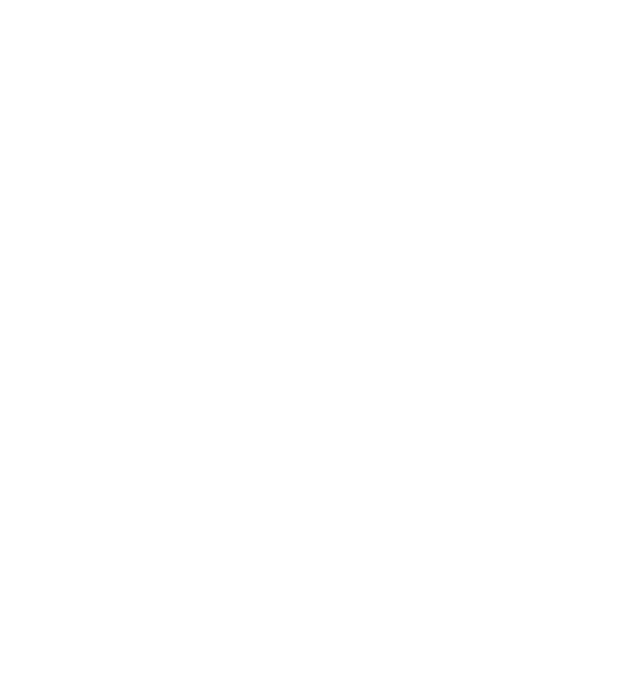
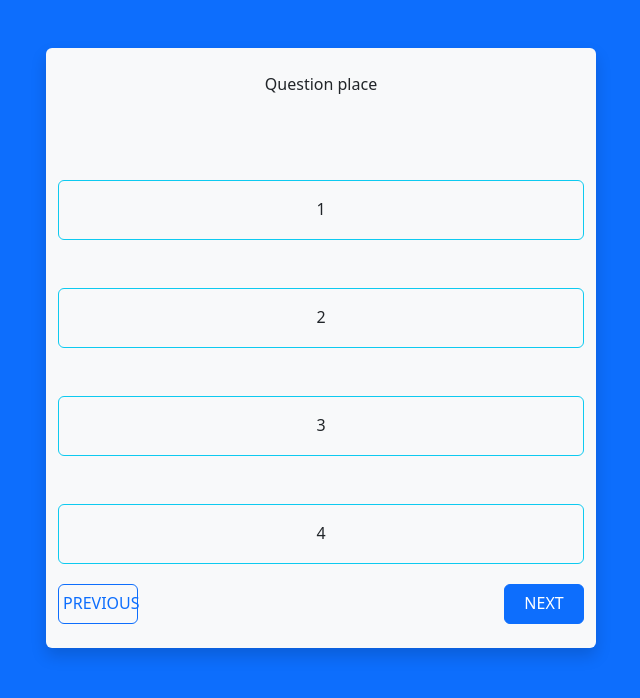
Before and after one commit to kirito554jbr/bootsrap-js-1, a plain HTML site: page index.html in a window 1280 px wide. Shown: the whole page, without its empty margins (319-959 px from the left). Drawn offline with nearby package versions, Linux system fonts and the light colour scheme.

Commit message:
late push

```diff
--- a/index.html
+++ b/index.html
@@ -3,9 +3,27 @@
 <head>
     <meta charset="UTF-8">
     <meta name="viewport" content="width=device-width, initial-scale=1.0">
-    <title>Quizz</title>
+    <script src="https://cdn.jsdelivr.net/npm/bootstrap@5.3.3/dist/js/bootstrap.bundle.min.js" integrity="sha384-YvpcrYf0tY3lHB60NNkmXc5s9fDVZLESaAA55NDzOxhy9GkcIdslK1eN7N6jIeHz" crossorigin="anonymous"></script>
+    <link href="https://cdn.jsdelivr.net/npm/bootstrap@5.3.3/dist/css/bootstrap.min.css" rel="stylesheet" integrity="sha384-QWTKZyjpPEjISv5WaRU9OFeRpok6YctnYmDr5pNlyT2bRjXh0JMhjY6hW+ALEwIH" crossorigin="anonymous">
+    <title>Document</title>
 </head>
-<body>
+<body class="bg-primary">
+    </div>
+    <div class="row shadow mx-auto mb-5 mt-5 bg-light rounded" class = "QUIZZ" style="height: 600px; width: 550px;">
+        <div class="text-dark mt-4  text-center "  id="question">Question place</div>
 
+        <div class=" d-flex flex-column justify-content-center  rounded" id ="answers">
+                <div ></div>
+                <boutton class = "btn btn-outline-info text-dark mt-5 pt-3" style="height: 60px;" class ="btne">1</boutton>
+                <boutton class = "btn btn-outline-info text-dark mt-5 pt-3" style="height: 60px;" class ="btne">2</boutton>
+                <boutton class = "btn btn-outline-info text-dark mt-5 pt-3" style="height: 60px;" class ="btne">3</boutton>
+                <boutton class = "btn btn-outline-info text-dark mt-5 pt-3" style="height: 60px;" class ="btne">4</boutton>
+        </div>
+        <div class="d-flex  justify-content-between mt-2" style="height: 40px;">
+            <div class="btn btn-outline-primary px-1" style="width: 80px;">PREVIOUS</div>
+            <div class="btn btn-primary" style="width: 80px;" id = "NEXT">NEXT</div>
+        </div>
+    </div>
+    <script src = "index.js"></script>
 </body>
 </html>
```
Also changed, not shown: index.js (added, +174 -0 lines), README.md.txt (deleted).
